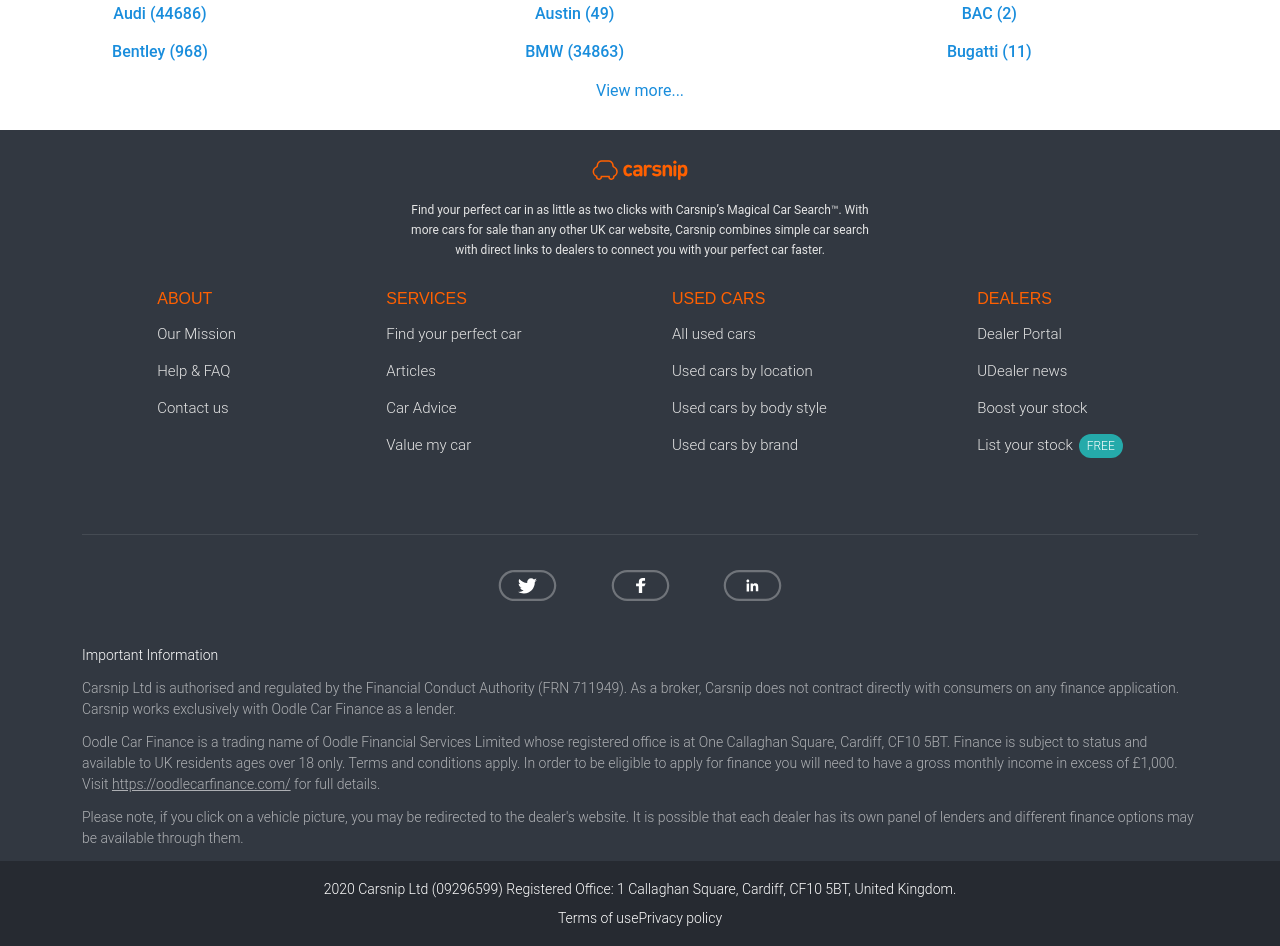
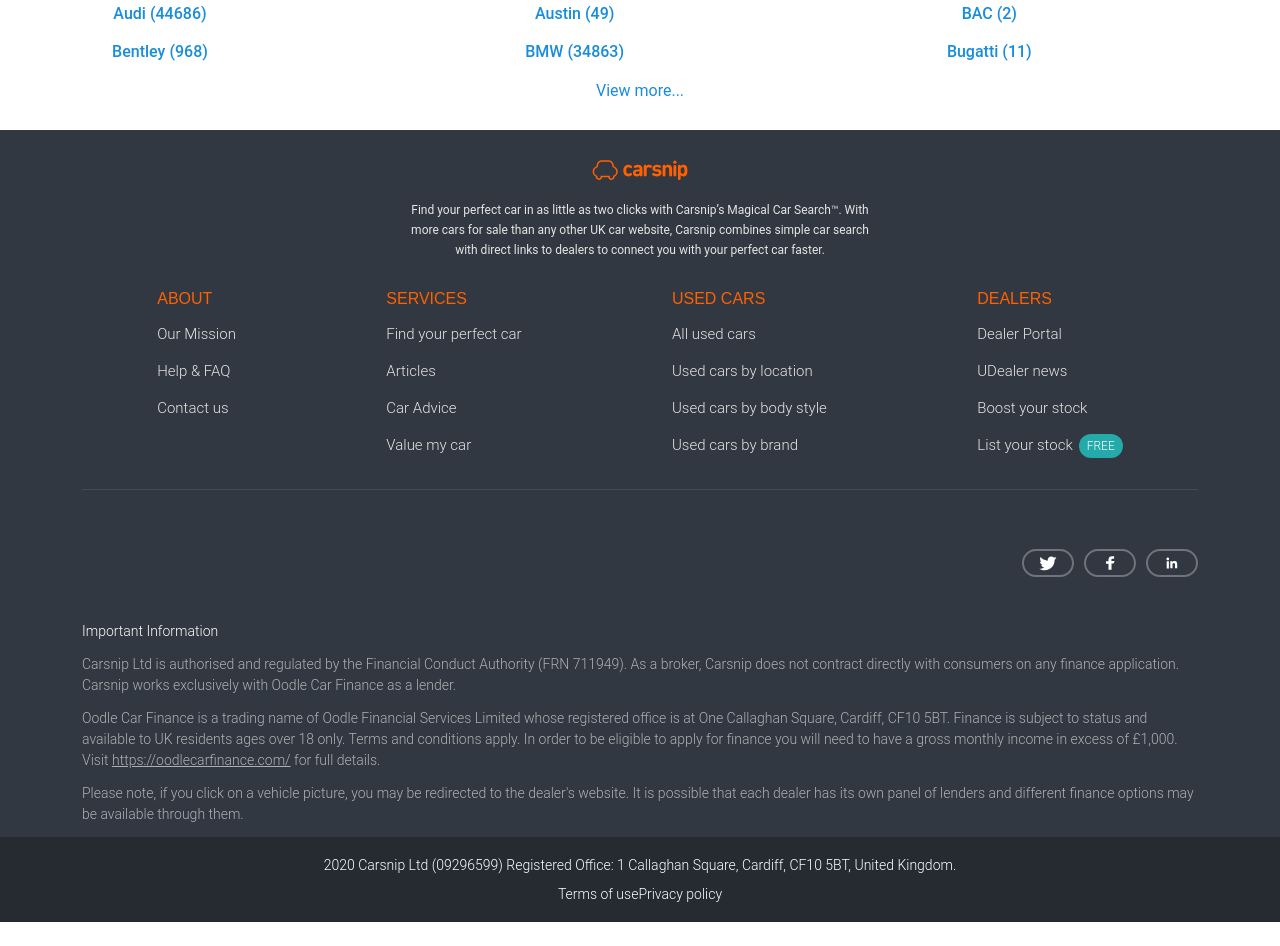
Before and after one commit to moderndayNeo/carsnip, a React (Create React App) app: page / in a window 1280 px wide. Shown: the part 1480-2426 px from the top of the page. After the commit the page ends 2402 px from the top, so only its background shows below. Built offline with nearby package versions, Linux system fonts and the light colour scheme.

Commit message:
feat: Set desktop layout for Social

```diff
--- a/src/Main/Main.css
+++ b/src/Main/Main.css
@@ -17,6 +17,14 @@
 
 @media (min-width: 515px) {
     .Main .main-container {
-
+        line-height: 1.15;
+        text-size-adjust: 100%;
+        color: rgb(103, 106, 108);
+        font-family: Roboto, helvetica, arial, sans-serif;
+        font-size: 16px;
+        box-sizing: inherit;
+        padding-left: 1.125rem;
+        padding-right: 1.125rem;
+        margin: 0px auto;
     }
 }
--- a/src/Main/MainWrapper/MainLinks/MainLinks.css
+++ b/src/Main/MainWrapper/MainLinks/MainLinks.css
@@ -22,5 +22,4 @@
         margin: 0px auto;
         max-width: none;
     }
-
 }
--- a/src/Main/MainWrapper/MainWrapper.css
+++ b/src/Main/MainWrapper/MainWrapper.css
@@ -1,6 +1,6 @@
 .MainWrapper {
     border-bottom: 0.0625rem solid rgb(69, 75, 83);
-    padding: 3.125rem 0px 2.8125rem;
+    /* padding: 3.125rem 0px 2.8125rem; */
     display: flex;
 }
 
@@ -15,3 +15,11 @@
     padding-top: 1.875rem;
     border-bottom: 0.0625rem solid rgb(69, 75, 83);
 }
+
+@media (min-width: 515px) {
+    .MainWrapper {
+        display: block;
+        padding-top: 1.875rem;
+        border-bottom: 0.0625rem solid rgb(69, 75, 83);
+    }
+}
--- a/src/Main/Newsletter/Newsletter.css
+++ b/src/Main/Newsletter/Newsletter.css
@@ -23,3 +23,24 @@
     width: 100%;
     margin: 0px auto;
 }
+
+@media (min-width: 515px) {
+    .Newsletter {
+        padding: 2.1875rem 0px 2.5rem;
+        display: flex;
+        -webkit-box-pack: justify;
+        justify-content: space-between;
+        -webkit-box-align: center;
+        align-items: center;
+    }
+    .Newsletter .Social {
+        display: flex;
+        -webkit-box-pack: justify;
+        justify-content: space-between;
+        width: 100%;
+        margin: 0px auto;
+        max-width: 11rem;
+        margin-top: 1.5rem;
+        margin-right: 0px;
+    }
+}
--- a/src/Main/Newsletter/SocialLink/SocialLink.css
+++ b/src/Main/Newsletter/SocialLink/SocialLink.css
@@ -37,11 +37,23 @@
 }
 
 .SocialLink .svg-outline {
+    line-height: 1.15;
+    text-size-adjust: 100%;
+    font-family: 'Roboto', helvetica, arial, sans-serif;
+    font-size: 16px;
+    box-sizing: inherit;
+    fill: rgb(112, 116, 122);
+}
 
-line-height: 1.15;
-text-size-adjust: 100%;
-font-family: 'Roboto', helvetica, arial, sans-serif;
-font-size: 16px;
-box-sizing: inherit;
-fill: rgb(112, 116, 122);
+@media (min-width: 515px) {
+    .SocialLink {
+        background-color: transparent;
+        display: block;
+        /* margin-right: 10px; */
+    }
+    .SocialLink svg {
+        width: 3.25rem;
+        height: 1.75rem;
+        overflow: hidden;
+    }
 }
```
Lines whose indentation alone changed are shown as unchanged.
